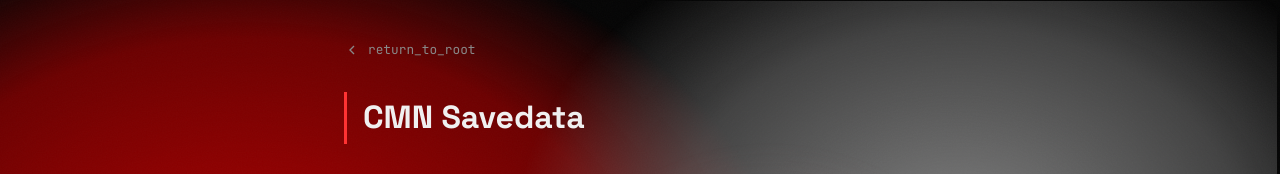
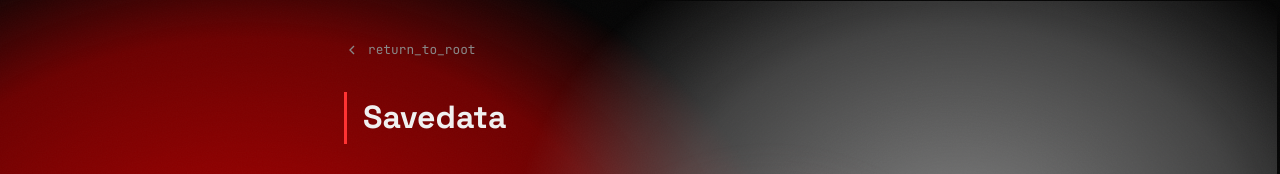
Before and after one commit to Visko835/ShatteredPixel_Savedate, a plain HTML site: page menu1.html in a window 1280 px wide. Shown: the top 174 px of the page. Drawn offline with Linux system fonts and the light colour scheme.

Commit message:
Update menu1.html

```diff
--- a/menu1.html
+++ b/menu1.html
@@ -131,7 +131,7 @@
       <span>return_to_root</span>
     </a>
 
-    <h1 class="page-title">CMN Savedata</h1>
+    <h1 class="page-title">Savedata</h1>
 
     <div id="link-list" class="link-list">
       <p class="loading">> initializing_data_stream...</p>
```
